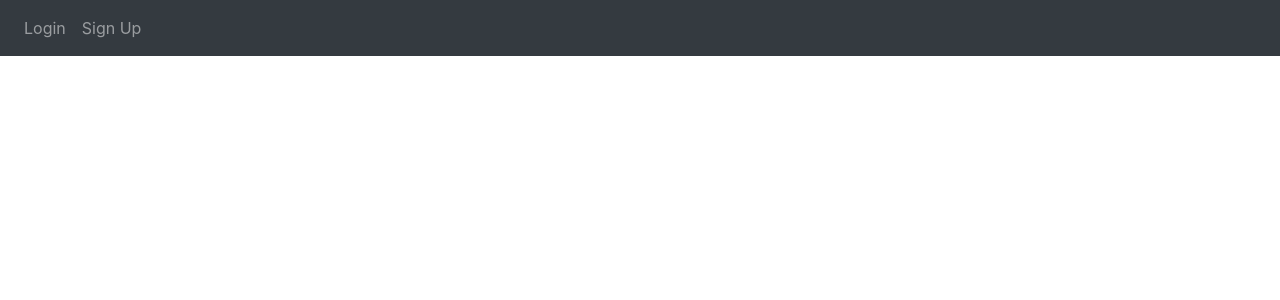
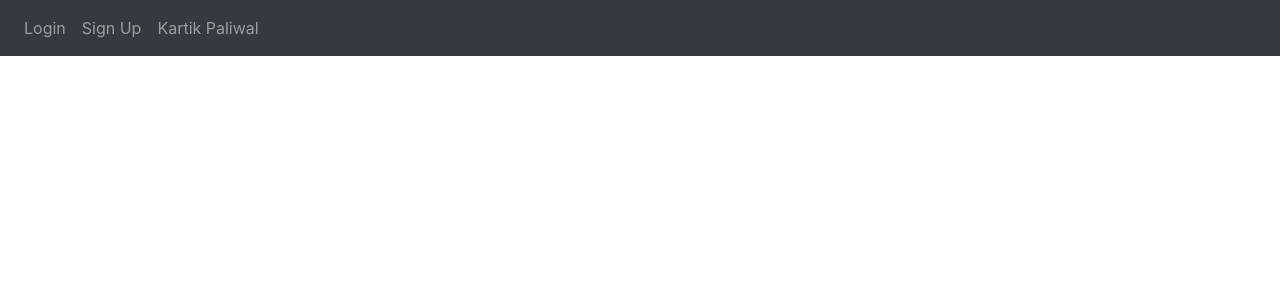
Before and after one commit to kartikpaliwal30/Flask-Note-Taking-Web-App, a Python web app: template website/templates/base.html in a window 1280 px wide. Shown: the top 300 px of the page. Run offline with Jinja, Linux system fonts and the light colour scheme; the template is opened without the code that fills it, so the values that code supplies are empty; some libraries are stand-ins or nearby versions.

Commit message:
base updated

```diff
--- a/website/templates/base.html
+++ b/website/templates/base.html
@@ -36,6 +36,7 @@
           <a class="nav-item nav-link" id="login" href="/login">Login</a>
           <a class="nav-item nav-link" id="signUp" href="/sign-up">Sign Up</a>
           {% endif %}
+          <a class="nav-item nav-link">Kartik Paliwal</a>
         </div>
       </div>
     </nav>
```
Also changed, not shown: instance/database.db.
